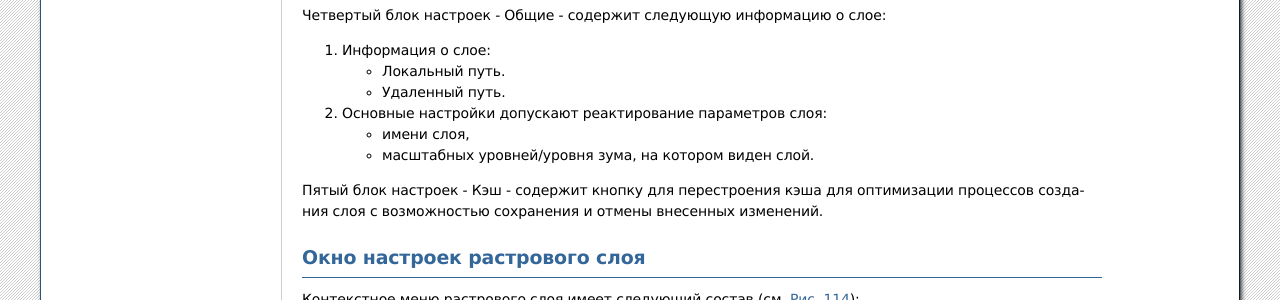
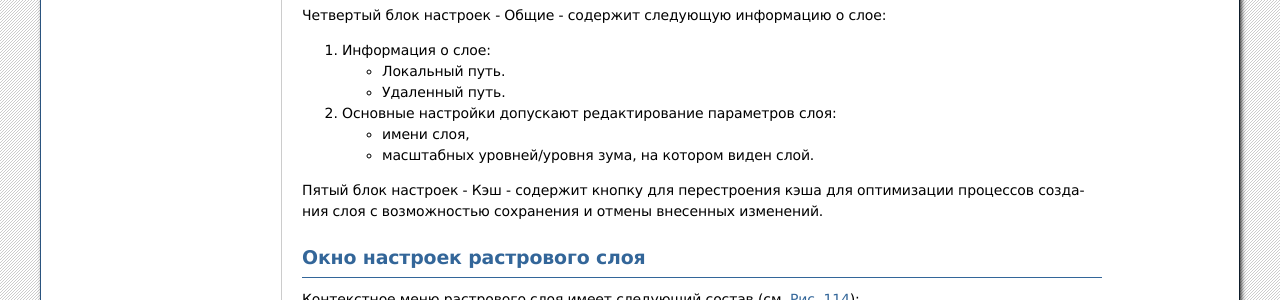
Before and after one commit to nextgis/docs_ngmobile, a Sphinx documentation site: the page built from source/layer_settings.rst, in a window 1280 px wide and 900 px high, scrolled down 3568 px. Shown: the part 155-455 px from the top of the window. Built offline with Sphinx 7.4.7, drawn with Linux system fonts in a browser that asks for light colours; formulas are drawn with MathJax 3.

Commit message:
ng mobile

```diff
--- a/source/layer_settings.rst
+++ b/source/layer_settings.rst
@@ -143,7 +143,7 @@
    - Локальный путь.
    - Удаленный путь.
 
-2. Основные настройки допускают реактирование параметров слоя:
+2. Основные настройки допускают редактирование параметров слоя:
 
    - имени слоя,
    - масштабных уровней/уровня зума, на котором виден слой.
```
